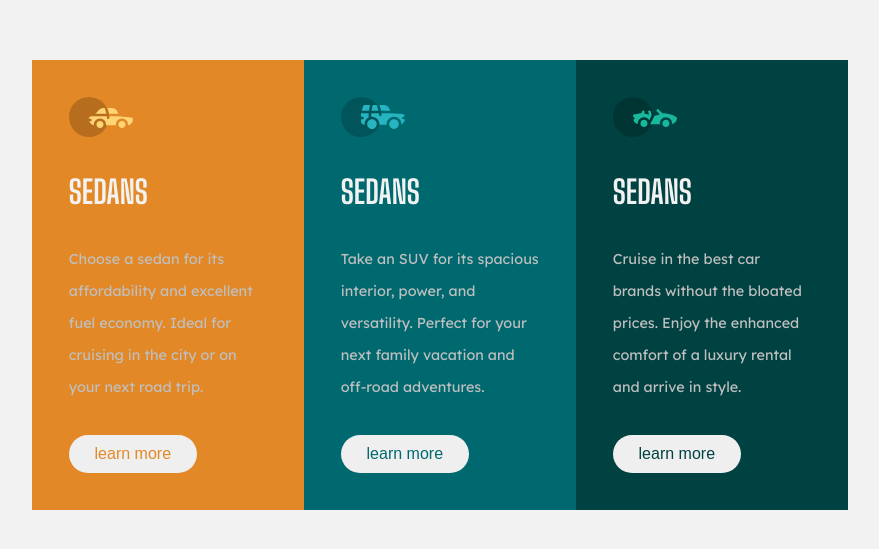
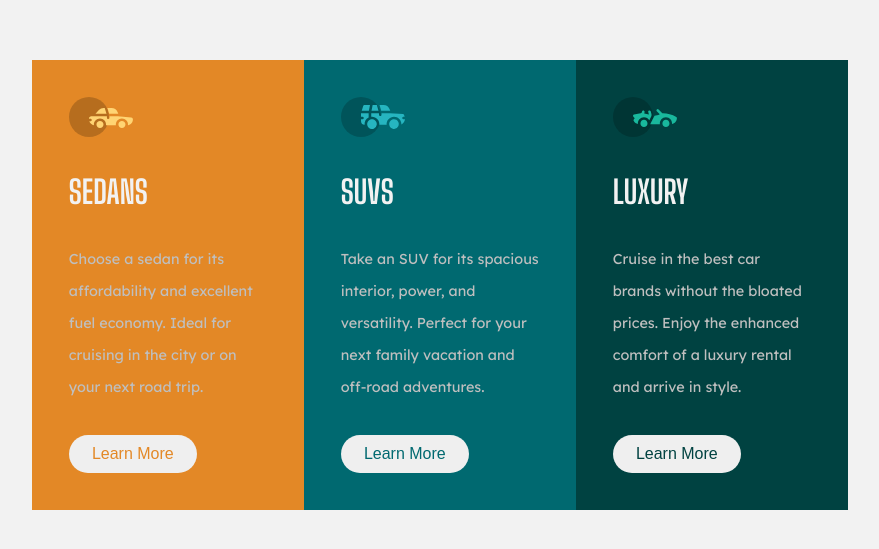
Before and after one commit to sreeramadasuarun/3-column-preview-card-component-main, a plain HTML site: page index.html in a window 1280 px wide. Shown: the part 115-664 px from the top of the page, without its empty margins (200-1079 px from the left). Drawn offline with Linux system fonts and the light colour scheme.

Commit message:
css edited

```diff
--- a/index.html
+++ b/index.html
@@ -40,7 +40,7 @@
         <img src="./images/icon-suvs.svg" alt="icon">
       </div>
 
-      <h1 class="suvs-tittle">sedans</h1>
+      <h1 class="suvs-tittle">SUVs</h1>
 
       <p class="suvs-para">Take an SUV for its spacious interior, power, and versatility. Perfect for your next family
         vacation
@@ -57,7 +57,7 @@
         <img src="./images/icon-luxury.svg" alt="icon">
       </div>
 
-      <h1 class="luxury-tittle">sedans</h1>
+      <h1 class="luxury-tittle">Luxury</h1>
 
       <p class="luxury-para"> Cruise in the best car brands without the bloated prices. Enjoy the enhanced comfort of a
         luxury
--- a/styles/style.css
+++ b/styles/style.css
@@ -71,6 +71,7 @@
       width: 8rem;
       border-radius: 20px;
       border: none;
+      text-transform: capitalize;
 
   }
 
```
